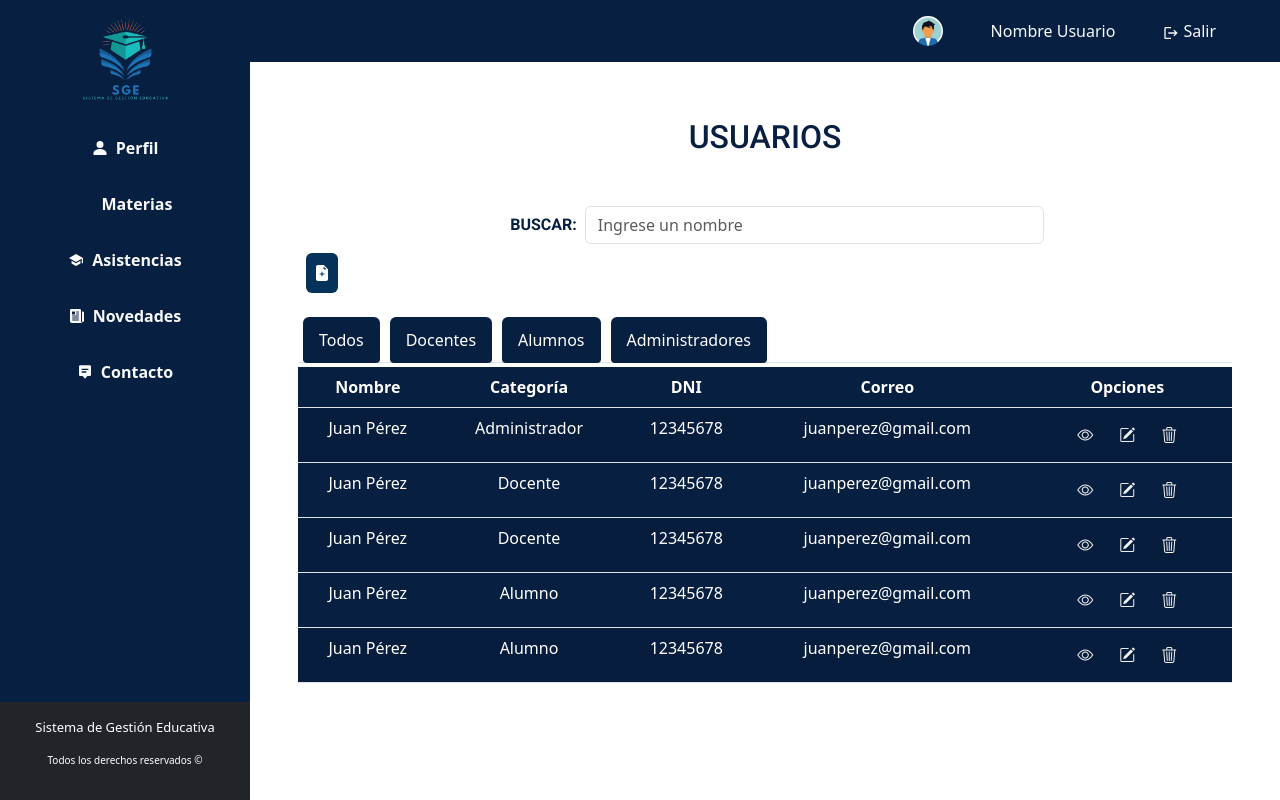
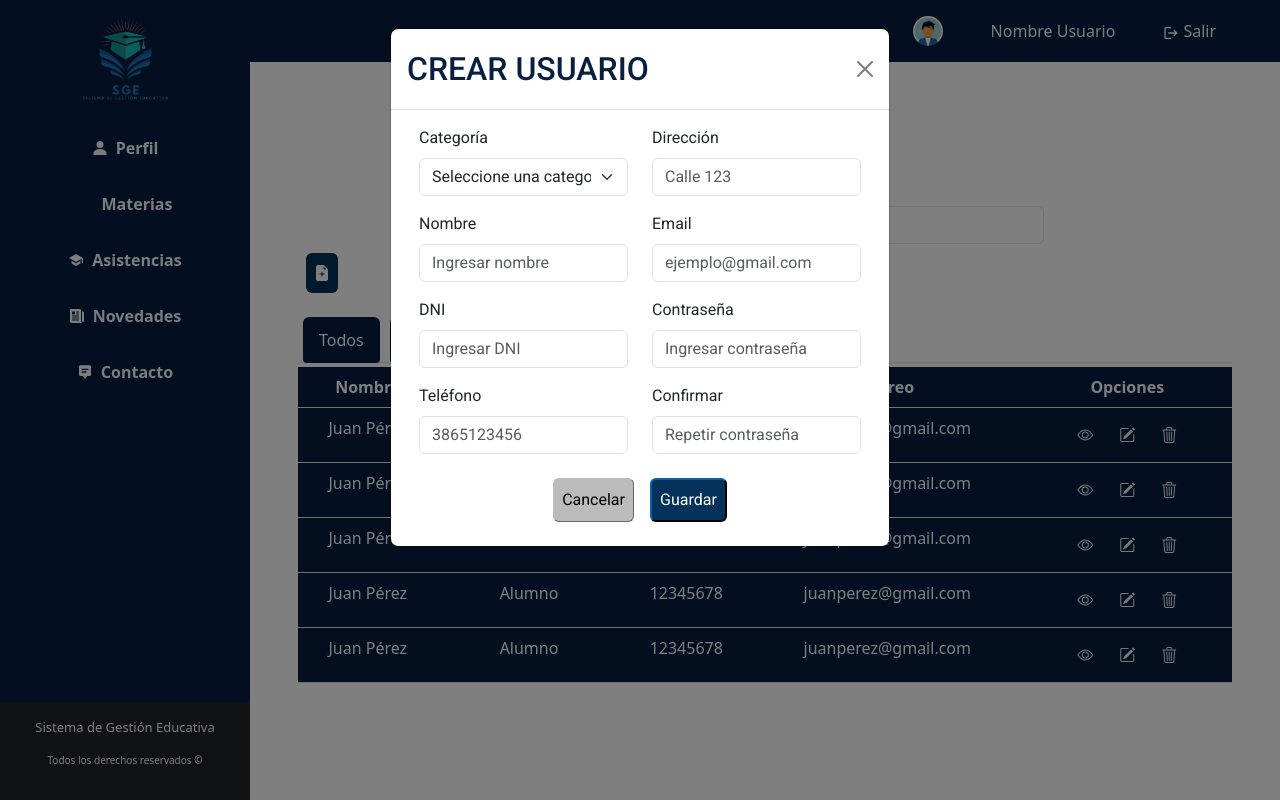
Before and after one commit to joaquin-fuentes/proyectoFinalReactAdv, a React (Vite) app: page /administrador/usuarios in a window 1280 px wide. Both pictures are taken after a click on the button 322 px from the left and 273 px from the top of the page. Built offline with nearby package versions, Linux system fonts and the light colour scheme; some icons are missing.

Commit message:
maquetado de los modales para crear y editar usuarios, incorporados a la vista del listado de todos los usuarios

```diff
--- /dev/null
+++ b/src/components/AdminComponents/ModalCrear.jsx
@@ -0,0 +1,105 @@
+import { useState } from "react";
+import Modal from "react-bootstrap/Modal";
+import Form from "react-bootstrap/Form";
+import "../../pages/administrador/Administrador.css";
+import "bootstrap-icons/font/bootstrap-icons.css";
+
+const ModalCrear = () => {
+  const [show, setShow] = useState(false);
+
+  const handleClose = () => setShow(false);
+  const handleShow = () => setShow(true);
+
+  return (
+    <>
+      <button className="p-2 rounded iconoCrear" onClick={handleShow}>
+        <i className="bi bi-file-earmark-plus-fill "></i>
+      </button>
+
+      <Modal show={show} onHide={handleClose} className="modalUsuario">
+        <Modal.Header closeButton>
+          <Modal.Title>
+            <span className="titulo">CREAR USUARIO</span>{" "}
+          </Modal.Title>
+        </Modal.Header>
+        <Modal.Body>
+          <Form>
+            <div className="container">
+              <div className="row">
+                <div className="col">
+                  {" "}
+                  <Form.Group className="mb-3" controlId="formCategoria">
+                    <Form.Label>Categoría</Form.Label>
+                    <Form.Select aria-label="Select categoria">
+                      <option>Seleccione una categoría</option>
+                      <option value="1">Docente</option>
+                      <option value="2">Alumno</option>
+                      <option value="3">Administrador</option>
+                    </Form.Select>
+                  </Form.Group>
+                  <Form.Group className="mb-3" controlId="formNombre">
+                    <Form.Label>Nombre</Form.Label>
+                    <Form.Control type="text" placeholder="Ingresar nombre" />
+                  </Form.Group>
+                  <Form.Group className="mb-3" controlId="formDNI">
+                    <Form.Label>DNI</Form.Label>
+                    <Form.Control type="text" placeholder="Ingresar DNI" />
+                  </Form.Group>
+                  <Form.Group className="mb-3" controlId="formTelefono">
+                    <Form.Label>Teléfono</Form.Label>
+                    <Form.Control type="tel" placeholder="3865123456" />
+                  </Form.Group>
+                </div>
+                <div className="col">
+                  <Form.Group className="mb-3" controlId="formDireccion">
+                    <Form.Label>Dirección</Form.Label>
+                    <Form.Control type="text" placeholder="Calle 123" />
+                  </Form.Group>
+                  <Form.Group className="mb-3" controlId="formEmail">
+                    <Form.Label>Email</Form.Label>
+                    <Form.Control
+                      type="email"
+                      placeholder="ejemplo@gmail.com"
+                    />
+                  </Form.Group>
+                  <Form.Group className="mb-3" controlId="formPassword">
+                    <Form.Label>Contraseña</Form.Label>
+                    <Form.Control
+                      type="password"
+                      placeholder="Ingresar contraseña"
+                    />
+                  </Form.Group>
+                  <Form.Group className="mb-3" controlId="formPasswordConfirm">
+                    <Form.Label>Confirmar</Form.Label>
+                    <Form.Control
+                      type="password"
+                      placeholder="Repetir contraseña"
+                    />
+                  </Form.Group>
+                </div>
+              </div>
+            </div>
+
+            <div className="d-flex justify-content-center">
+              <button
+                onClick={handleClose}
+                className="m-2 p-2 rounded btnCancelar"
+              >
+                Cancelar
+              </button>
+              <button
+                type="submit"
+                onClick={handleClose}
+                className="m-2 p-2 rounded btnGuardar"
+              >
+                Guardar
+              </button>
+            </div>
+          </Form>
+        </Modal.Body>
+      </Modal>
+    </>
+  );
+};
+
+export default ModalCrear;
--- /dev/null
+++ b/src/components/AdminComponents/ModalEditar.jsx
@@ -0,0 +1,104 @@
+import { useState } from "react";
+import Modal from "react-bootstrap/Modal";
+import Form from "react-bootstrap/Form";
+import "../../pages/administrador/Administrador.css";
+import "bootstrap-icons/font/bootstrap-icons.css";
+
+const ModalEditar = () => {
+  const [show, setShow] = useState(false);
+
+  const handleClose = () => setShow(false);
+  const handleShow = () => setShow(true);
+  return (
+    <>
+      <button className="btn" onClick={handleShow}>
+        <i className="bi bi-pencil-square iconoEditar"></i>
+      </button>
+
+      <Modal show={show} onHide={handleClose} className="modalUsuario">
+        <Modal.Header closeButton>
+          <Modal.Title>
+            <span className="titulo">EDITAR USUARIO</span>{" "}
+          </Modal.Title>
+        </Modal.Header>
+        <Modal.Body>
+          <Form>
+            <div className="container">
+              <div className="row">
+                <div className="col">
+                  {" "}
+                  <Form.Group className="mb-3" controlId="formCategoria">
+                    <Form.Label>Categoría</Form.Label>
+                    <Form.Select aria-label="Select categoria">
+                      <option>Seleccione una categoría</option>
+                      <option value="1">Docente</option>
+                      <option value="2">Alumno</option>
+                      <option value="3">Administrador</option>
+                    </Form.Select>
+                  </Form.Group>
+                  <Form.Group className="mb-3" controlId="formNombre">
+                    <Form.Label>Nombre</Form.Label>
+                    <Form.Control type="text" placeholder="Ingresar nombre" />
+                  </Form.Group>
+                  <Form.Group className="mb-3" controlId="formDNI">
+                    <Form.Label>DNI</Form.Label>
+                    <Form.Control type="text" placeholder="Ingresar DNI" />
+                  </Form.Group>
+                  <Form.Group className="mb-3" controlId="formTelefono">
+                    <Form.Label>Teléfono</Form.Label>
+                    <Form.Control type="tel" placeholder="3865123456" />
+                  </Form.Group>
+                </div>
+                <div className="col">
+                  <Form.Group className="mb-3" controlId="formDireccion">
+                    <Form.Label>Dirección</Form.Label>
+                    <Form.Control type="text" placeholder="Calle 123" />
+                  </Form.Group>
+                  <Form.Group className="mb-3" controlId="formEmail">
+                    <Form.Label>Email</Form.Label>
+                    <Form.Control
+                      type="email"
+                      placeholder="ejemplo@gmail.com"
+                    />
+                  </Form.Group>
+                  <Form.Group className="mb-3" controlId="formPassword">
+                    <Form.Label>Contraseña</Form.Label>
+                    <Form.Control
+                      type="password"
+                      placeholder="Ingresar contraseña"
+                    />
+                  </Form.Group>
+                  <Form.Group className="mb-3" controlId="formPasswordConfirm">
+                    <Form.Label>Confirmar</Form.Label>
+                    <Form.Control
+                      type="password"
+                      placeholder="Repetir contraseña"
+                    />
+                  </Form.Group>
+                </div>
+              </div>
+            </div>
+
+            <div className="d-flex justify-content-center">
+              <button
+                onClick={handleClose}
+                className="m-2 p-2 rounded btnCancelar"
+              >
+                Cancelar
+              </button>
+              <button
+                type="submit"
+                onClick={handleClose}
+                className="m-2 p-2 rounded btnGuardar"
+              >
+                Guardar
+              </button>
+            </div>
+          </Form>
+        </Modal.Body>
+      </Modal>
+    </>
+  );
+};
+
+export default ModalEditar;
--- a/src/components/AdminComponents/InfoModal.jsx
+++ b/src/components/AdminComponents/ModalInfo.jsx
@@ -1,6 +1,6 @@
 import React from 'react';
 
-const InfoModal = () => {
+const ModalInfo = () => {
     return (
         <div>
             Modal con info
@@ -8,4 +8,4 @@ const InfoModal = () => {
     );
 };
 
-export default InfoModal;
+export default ModalInfo;
--- a/src/pages/administrador/Administrador.css
+++ b/src/pages/administrador/Administrador.css
@@ -15,11 +15,40 @@
   width: 150px;
 }
 .perfil-card {
-  width: 100%; /* Para dispositivos pequeños */
+  width: 100%;
   font-family: var(--fuente-principal);
   font-size: 14px;
 }
 /* LISTADO DE USUARIOS */
+.modalUsuario {
+  font-family: var(--fuente-principal);
+}
+.btnCancelar {
+  background-color: var(--fuente-color-secundarioDos);
+  border-color: var(--fuente-color-secundarioDos);
+  color: black;
+  transition: background-color 0.3s, color 0.3s;
+  box-shadow: none;
+  border-width: 1px;
+}
+.btnCancelar:hover {
+  background-color: var(--fuente-color-secundario);
+  border-color: var(--fuente-color-secundario);
+  color: white;
+  box-shadow: none;
+  border-width: 1px;
+}
+.btnGuardar {
+  background-color: var(--color-secundarioDos);
+  border-color: var(--color-secundarioDos);
+  color: white;
+  transition: background-color 0.3s, color 0.3s;
+}
+.btnGuardar:hover {
+  background-color: var(--color-primarioDos);
+  border-color: var(--color-primarioDos);
+  color: white;
+}
 .tabsRoles .nav-link {
   background-color: var(--color-fondo);
   color: var(--fuente-color-primario);
@@ -28,12 +57,10 @@
   padding: 10px 15px;
   transition: background-color 0.3s, color 0.3s;
 }
-
 .tabsRoles .nav-link:hover {
   background-color: var(--color-secundario);
   color: white;
 }
-
 .iconoCrear {
   background-color: var(--color-secundarioDos);
   color: white;
--- a/src/pages/administrador/ListadoUsuarios.jsx
+++ b/src/pages/administrador/ListadoUsuarios.jsx
@@ -2,6 +2,8 @@ import { Container, Form, Table } from "react-bootstrap";
 import Nav from "react-bootstrap/Nav";
 import "bootstrap-icons/font/bootstrap-icons.css";
 import "./Administrador.css";
+import ModalCrear from "../../components/AdminComponents/ModalCrear";
+import ModalEditar from "../../components/AdminComponents/ModalEditar";
 
 const ListadoUsuarios = () => {
   return (
@@ -20,9 +22,7 @@ const ListadoUsuarios = () => {
       </Form.Group>
 
       <div className="m-2 d-flex justify-content-start">
-        <button className="p-2 rounded iconoCrear">
-          <i className="bi bi-file-earmark-plus-fill "></i>
-        </button>
+        <ModalCrear />
       </div>
 
       <Nav
@@ -40,7 +40,7 @@ const ListadoUsuarios = () => {
           <Nav.Link eventKey="link-3">Alumnos</Nav.Link>
         </Nav.Item>
         <Nav.Item>
-          <Nav.Link eventKey="link-4">Administradores</Nav.Link>
+          <Nav.Link eventKey="link-4">Admins</Nav.Link>
         </Nav.Item>
       </Nav>
 
@@ -65,9 +65,7 @@ const ListadoUsuarios = () => {
               <button className="btn">
                 <i className="bi bi-eye iconoVer"></i>
               </button>
-              <button className="btn">
-                <i className="bi bi-pencil-square iconoEditar"></i>
-              </button>
+              <ModalEditar />
               <button className="btn">
                 <i className="bi bi-trash3 iconoBorrar"></i>
               </button>
@@ -83,9 +81,7 @@ const ListadoUsuarios = () => {
               <button className="btn">
                 <i className="bi bi-eye iconoVer"></i>
               </button>
-              <button className="btn">
-                <i className="bi bi-pencil-square iconoEditar"></i>
-              </button>
+              <ModalEditar />
               <button className="btn">
                 <i className="bi bi-trash3 iconoBorrar"></i>
               </button>
@@ -101,9 +97,7 @@ const ListadoUsuarios = () => {
               <button className="btn">
                 <i className="bi bi-eye iconoVer"></i>
               </button>
-              <button className="btn">
-                <i className="bi bi-pencil-square iconoEditar"></i>
-              </button>
+              <ModalEditar />
               <button className="btn">
                 <i className="bi bi-trash3 iconoBorrar"></i>
               </button>
@@ -119,9 +113,7 @@ const ListadoUsuarios = () => {
               <button className="btn">
                 <i className="bi bi-eye iconoVer"></i>
               </button>
-              <button className="btn">
-                <i className="bi bi-pencil-square iconoEditar"></i>
-              </button>
+              <ModalEditar />
               <button className="btn">
                 <i className="bi bi-trash3 iconoBorrar"></i>
               </button>
@@ -137,9 +129,7 @@ const ListadoUsuarios = () => {
               <button className="btn">
                 <i className="bi bi-eye iconoVer"></i>
               </button>
-              <button className="btn">
-                <i className="bi bi-pencil-square iconoEditar"></i>
-              </button>
+              <ModalEditar />
               <button className="btn">
                 <i className="bi bi-trash3 iconoBorrar"></i>
               </button>
```
Also changed, not shown: src/components/AdminComponents/UsuarioModal.jsx (deleted, +0 -11 lines).
